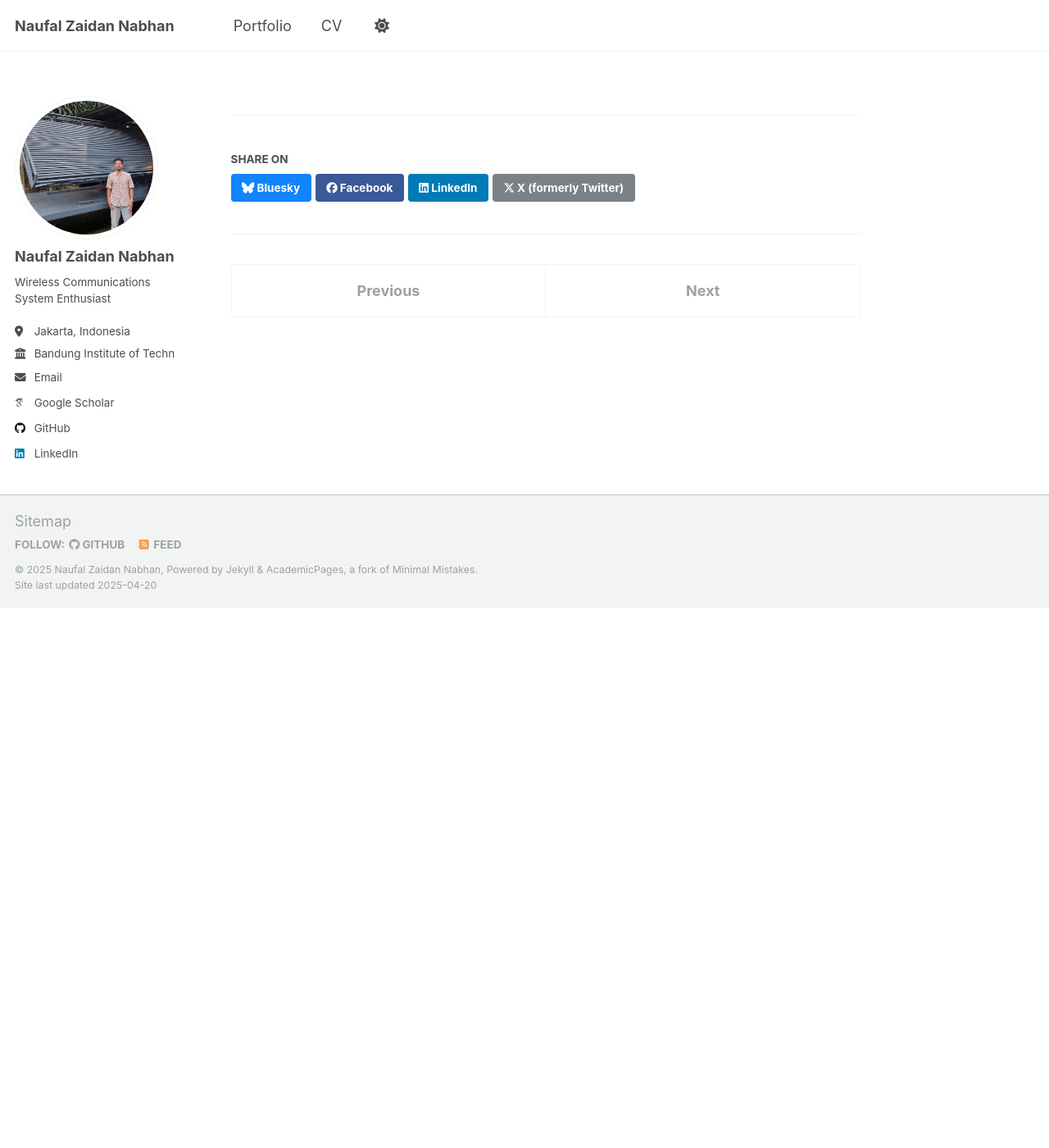
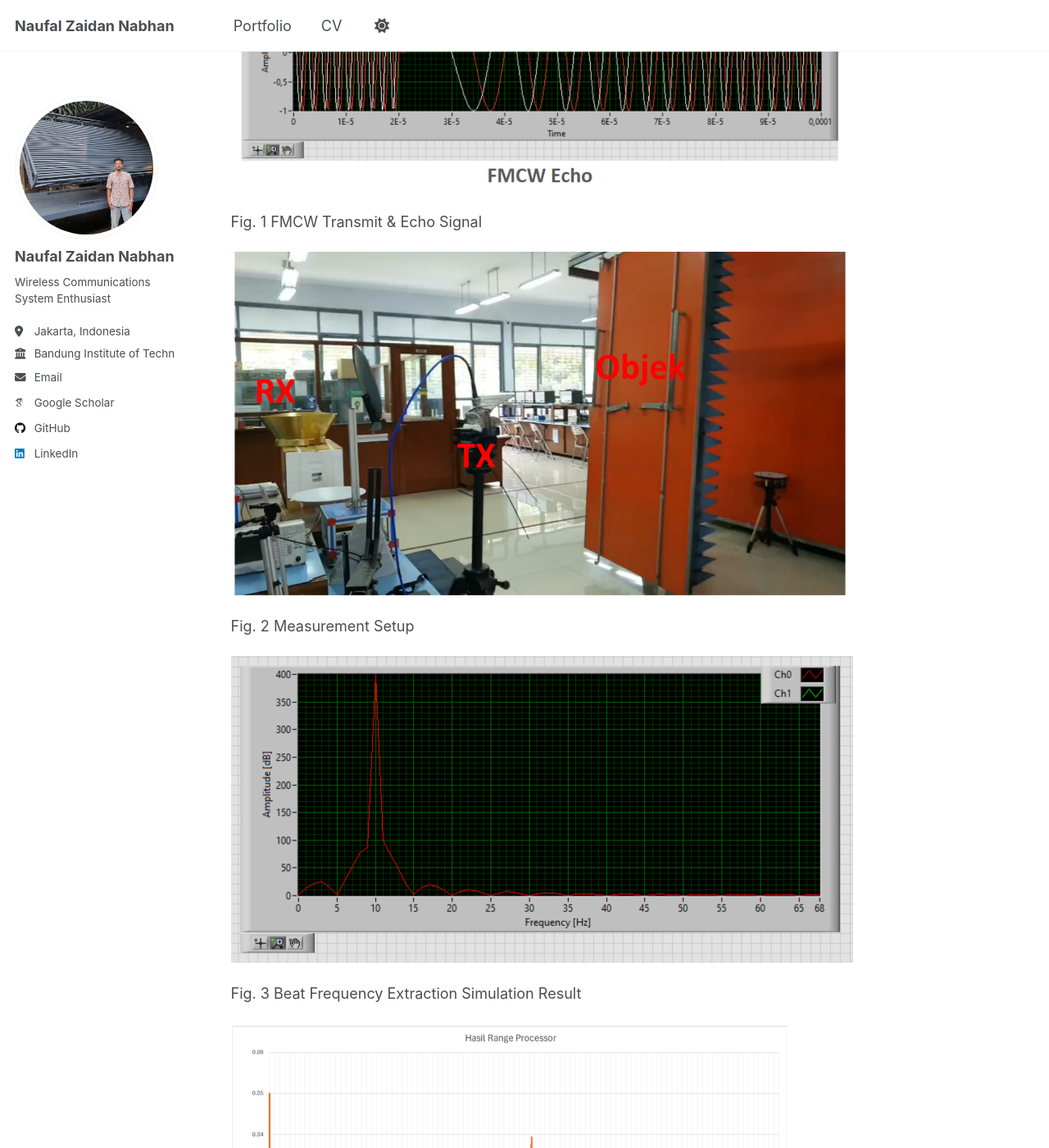
Before and after one commit to naufalzn/naufalzn.github.io, a Jekyll site: the page built from _portfolio/portfolio-1.md, in a window 1280 px wide and 1400 px high, scrolled down 1462 px. Shown: the whole window at 82% size. Built offline with Jekyll 4.4.1, drawn with Linux system fonts in a browser that asks for light colours; some web fonts are replaced; before the commit the page ends 2203 px from its top, so only the background shows below that; some of the changed text lies outside the part shown.

Commit message:
Update portfolio-1.md

```diff
--- a/_portfolio/portfolio-1.md
+++ b/_portfolio/portfolio-1.md
@@ -1,6 +1,6 @@
 ---
 title: "FMCW Radar Signal Processing"
-excerpt: "Implemented a real-time FMCW radar system using NI USRP B210 and LabVIEW by generating and transmitting linear chirp signals. The receiver module captured echo signals to extract time-delay and estimate range. The system was first simulated in LabVIEW, then validated through physical measurements and spectrum analysis. This project provided hands-on experience in SDR-based radar systems, signal integrity verification, and time-frequency analysis.<br/><img src='/images/fmcw_radar_1.jpg'>"
+excerpt: "Implemented a real-time FMCW radar system using NI USRP B210 and LabVIEW by generating and transmitting linear chirp signals. The receiver module captured echo signals to extract time-delay and estimate range. The system was first simulated in LabVIEW, then validated through physical measurements and spectrum analysis. This project provided hands-on experience in SDR-based radar systems, signal integrity verification, and time-frequency analysis.<br/><img src='/images/fmcw_radar_setup.png'>"
 collection: portfolio
 ---
 
@@ -23,5 +23,16 @@ In this project, I designed an FMCW radar system by generating a linear frequenc
 - Successfully demonstrated end-to-end FMCW signal transmission and reception using USRP
 - Gained hands-on experience in software-defined radio (SDR) implementation and real-time signal testing
 
-Screenshots / Diagrams
-<img src='/images/fmcw_radar_1.jpg'>
+**Figures**
+
+<img src='/images/fmcw_radar_signalecho.jpg.png'>
+<p>Fig. 1 FMCW Transmit & Echo Signal</p>
+
+<img src='/images/fmcw_radar_setup.png'>
+<p>Fig. 2 Measurement Setup</p>
+
+<img src='/images/fmcw_radar_beat.png'>
+<p>Fig. 3 Beat Frequency Extraction Simulation Result</p>
+
+<img src='/images/fmcw_radar_result.png'>
+<p>Fig. 4 Object Detection Result</p>
```
